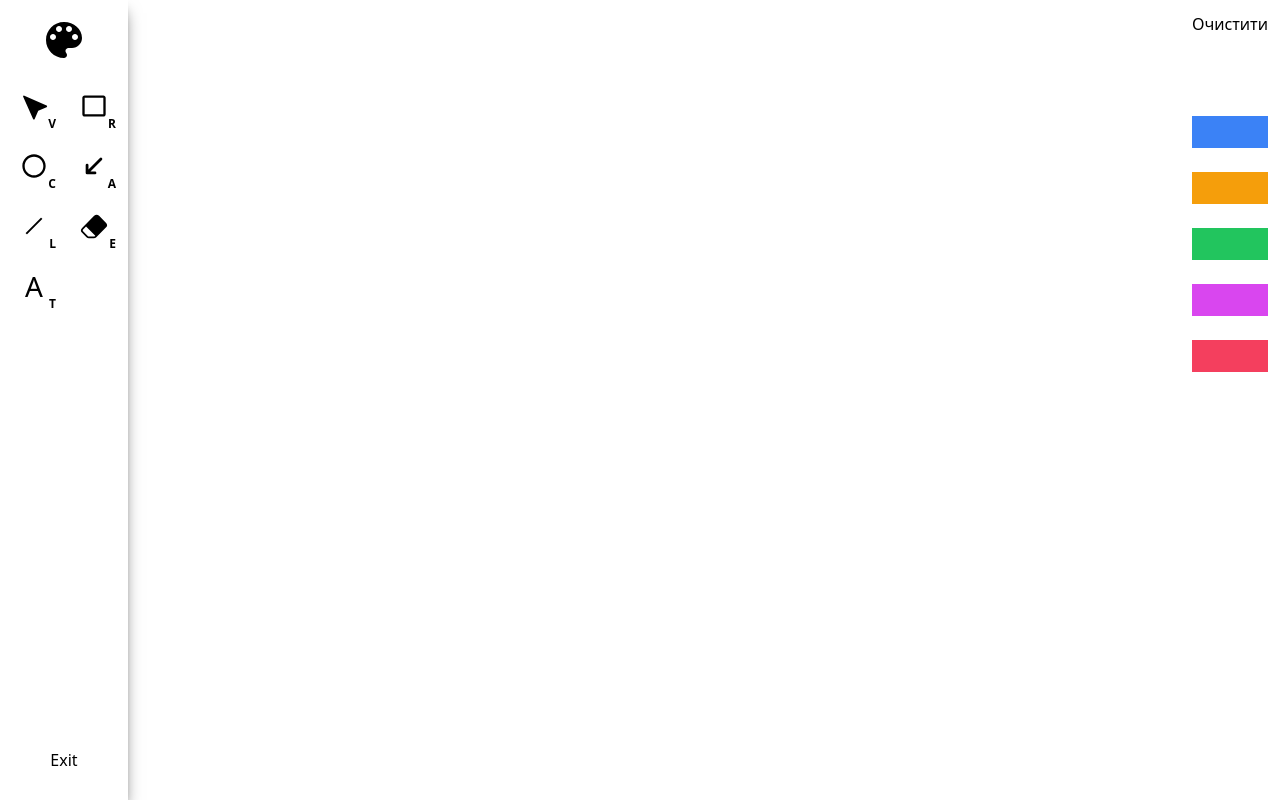
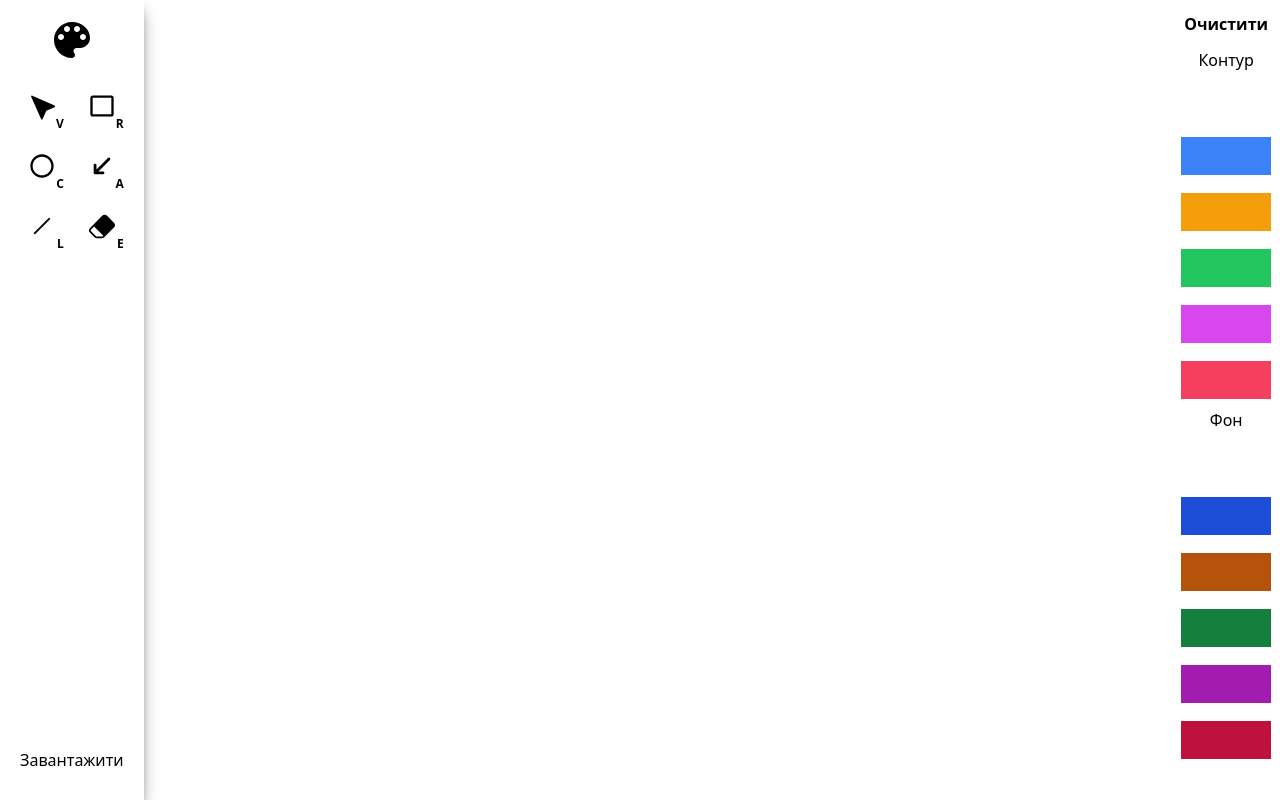
Before and after one commit to ky3ow/drawing-thingy, a Next.js app: page / in a window 1280 px wide. Built offline with nearby package versions, Linux system fonts and the light colour scheme.

Commit message:
added more styles, added all resizing, added file download

```diff
--- a/components/Controls.tsx
+++ b/components/Controls.tsx
@@ -1,16 +1,31 @@
-import { ToolControlProps } from '../helper/tools';
+import { MouseEventHandler } from 'react';
+import { Shape, ToolControlProps } from '../helper/tools';
 import Toolbar from './Toolbar';
 import ButtonBase from './base/ButtonBase';
 
-const Controls = ({ tool, setter }: ToolControlProps) => {
+const Controls = ({
+  tool,
+  setter,
+  elements,
+  setElements,
+}: ToolControlProps & {
+  elements: Shape[];
+  setElements: (el: Shape[]) => void;
+}) => {
+  const saveToJSON: MouseEventHandler<HTMLButtonElement> = (e) => {
+    const file = new Blob([JSON.stringify(elements)], {type: 'json'})
+    const link = document.createElement('a');
+    link.href = URL.createObjectURL(file);
+    link.download = "canvas.json";
+    link.click();
+  }
   return (
     <>
       <div className='grow'>
         <Toolbar direction='col' tool={tool} setter={setter} />
       </div>
-      <ButtonBase>
-        Exit
-      </ButtonBase>
+      {/* <ButtonBase onClick={}>Зберегти</ButtonBase> */}
+      <ButtonBase onClick={saveToJSON}>Завантажити</ButtonBase>
     </>
   );
 };
--- a/components/ExtraControls.tsx
+++ b/components/ExtraControls.tsx
@@ -1,5 +1,22 @@
 import { Shape, Styles } from '../helper/tools';
 import ButtonBase from './base/ButtonBase';
+
+const createOnClick = (
+  prop: string,
+  newStyle: string,
+  styles: Styles,
+  setStyles: (styles: Styles) => void,
+  update: (styles: Styles) => void
+) => {
+  return () => {
+    const newStyles = {
+      ...styles,
+      [prop]: newStyle,
+    };
+    setStyles(newStyles);
+    update(newStyles);
+  };
+};
 
 const ExtraControls = ({
   clear,
@@ -19,74 +36,143 @@ const ExtraControls = ({
           clear();
         }}
       >
-        Очистити
+        <b>Очистити</b>
       </ButtonBase>
+      <p className='text-center'>Контур</p>
       <ButtonBase
-        onClick={() => {
-          const newStyles = {
-            ...styles,
-            strokeStyle: '#fff',
-          };
-          update(newStyles);
-        }}
+        onClick={createOnClick(
+          'strokeStyle',
+          '#fff',
+          styles,
+          setStyles,
+          update
+        )}
       >
-        <div className='bg-white p-4'></div>
+        <div className='outline outline-white bg-white p-4'></div>
       </ButtonBase>
 
       <ButtonBase
-        onClick={() => {
-          const newStyles = {
-            ...styles,
-            strokeStyle: 'rgb(59 130 246)',
-          };
-          update(newStyles);
-        }}
+        onClick={createOnClick(
+          'strokeStyle',
+          'rgb(59 130 246)',
+          styles,
+          setStyles,
+          update
+        )}
       >
-        <div className='bg-blue-500 p-4'></div>
+        <div className='outline outline-blue-500 bg-blue-500 p-4'></div>
       </ButtonBase>
       <ButtonBase
-        onClick={() => {
-          const newStyles = {
-            ...styles,
-            strokeStyle: 'rgb(245 158 11)',
-          };
-          update(newStyles);
-        }}
+        onClick={createOnClick(
+          'strokeStyle',
+          'rgb(245 158 11)',
+          styles,
+          setStyles,
+          update
+        )}
       >
-        <div className='bg-amber-500 p-4'></div>
+        <div className='outline outline-amber-500 bg-amber-500 p-4'></div>
       </ButtonBase>
       <ButtonBase
-        onClick={() => {
-          const newStyles = {
-            ...styles,
-            strokeStyle: 'rgb(34 197 94)',
-          };
-          update(newStyles);
-        }}
+        onClick={createOnClick(
+          'strokeStyle',
+          'rgb(34 197 94)',
+          styles,
+          setStyles,
+          update
+        )}
       >
-        <div className='bg-green-500 p-4'></div>
+        <div className='outline outline-green-500 bg-green-500 p-4'></div>
       </ButtonBase>
       <ButtonBase
-        onClick={() => {
-          const newStyles = {
-            ...styles,
-            strokeStyle: 'rgb(217 70 239)',
-          };
-          update(newStyles);
-        }}
+        onClick={createOnClick(
+          'strokeStyle',
+          'rgb(217 70 239)',
+          styles,
+          setStyles,
+          update
+        )}
       >
-        <div className='bg-fuchsia-500 p-4'></div>
+        <div className='outline outline-fuchsia-500 bg-fuchsia-500 p-4'></div>
       </ButtonBase>
       <ButtonBase
-        onClick={() => {
-          const newStyles = {
-            ...styles,
-            strokeStyle: 'rgb(244 63 94)',
-          };
-          update(newStyles);
-        }}
+        onClick={createOnClick(
+          'strokeStyle',
+          'rgb(244 63 94)',
+          styles,
+          setStyles,
+          update
+        )}
       >
-        <div className='bg-rose-500 p-4'></div>
+        <div className='outline outline-rose-500 bg-rose-500 p-4'></div>
+      </ButtonBase>
+      <p className='text-center'>Фон</p>
+      <ButtonBase
+        onClick={createOnClick(
+          'fillStyle',
+          'transparent',
+          styles,
+          setStyles,
+          update
+        )}
+      >
+        <div className='outline outline-white p-4'></div>
+      </ButtonBase>
+
+      <ButtonBase
+        onClick={createOnClick(
+          'fillStyle',
+          '#1d4ed8',
+          styles,
+          setStyles,
+          update
+        )}
+      >
+        <div className='outline outline-blue-700 bg-blue-700 p-4'></div>
+      </ButtonBase>
+      <ButtonBase
+        onClick={createOnClick(
+          'fillStyle',
+          '#b45309',
+          styles,
+          setStyles,
+          update
+        )}
+      >
+        <div className='outline outline-amber-700 bg-amber-700 p-4'></div>
+      </ButtonBase>
+      <ButtonBase
+        onClick={createOnClick(
+          'fillStyle',
+          '#15803d',
+          styles,
+          setStyles,
+          update
+        )}
+      >
+        <div className='outline outline-green-700 bg-green-700 p-4'></div>
+      </ButtonBase>
+      <ButtonBase
+        onClick={createOnClick(
+          'fillStyle',
+          '#a21caf',
+          styles,
+          setStyles,
+          update
+        )}
+      >
+        <div className='outline outline-fuchsia-700 bg-fuchsia-700 p-4'></div>
+      </ButtonBase>
+      <ButtonBase
+        onClick={createOnClick(
+          'fillStyle',
+          '#be123c',
+          styles,
+          setStyles,
+          update
+        )}
+      >
+        <div className='outline outline-rose-700 bg-rose-700 p-4'></div>
       </ButtonBase>
     </>
   );
--- a/helper/geometry.ts
+++ b/helper/geometry.ts
@@ -14,7 +14,11 @@ const drawRect: DrawFunc<[rounded?: number]> = (
 ) => {
   if (rounded > 0.5) rounded = 0.5;
   const radius = Math.min(end.x - start.x, end.y - start.y) * rounded;
-  context.strokeRect(start.x, start.y, end.x - start.x, end.y - start.y)
+  context.beginPath();
+  context.rect(start.x, start.y, end.x - start.x, end.y - start.y);
+  context.closePath();
+  context.fill();
+  context.stroke();
   const a = Math.min(end.x - start.x, end.y - start.y) * rounded;
 };
 
@@ -101,4 +105,13 @@ const drawArrowHead: DrawFunc<[headlen: number, angle: number]> = (
   context.closePath();
 };
 
-export { drawRect, drawLine, drawArrowHead, getSnapPoint, getDistance };
+const drawCircle = (ctx: CanvasRenderingContext2D, x: number, y: number, r: number) => {
+  ctx.moveTo(x,y);
+  ctx.beginPath();
+  ctx.ellipse(x, y, r, r, 360, 0, Math.PI * 2);
+  ctx.closePath();
+  ctx.stroke();
+  ctx.fill();
+}
+
+export { drawRect, drawLine, drawArrowHead, drawCircle, getSnapPoint, getDistance };
--- a/helper/tools.tsx
+++ b/helper/tools.tsx
@@ -7,6 +7,7 @@ import { sizes } from '../components/base/ButtonBase';
 import nextId from 'react-id-generator';
 import {
   drawArrowHead,
+  drawCircle,
   drawLine,
   drawRect,
   getDistance,
@@ -64,7 +65,7 @@ type Selectable = {
   showSelection: () => void;
 };
 
-type Position = 'tl' | 't' | 'tr' | 'l' | 'bl' | 'b' | 'br' | 'r' | 'point' | 'in' | null;
+type Position = 'tl' | 't' | 'tr' | 'l' | 'bl' | 'b' | 'br' | 'r' | 'start' | 'end' | 'in' | null;
 
 type Shape = {
   readonly id: string;
@@ -190,14 +191,6 @@ const generate2dShape: ShapeGenerator = (point, context, styles) => {
       this.start = { x: minX, y: minY };
       this.end = { x: maxX, y: maxY };
     },
-    transform(start, end) {
-      const { x: x0, y: y0 } = start;
-      const { x, y } = end;
-      this.start.x = x0;
-      this.start.y = y0;
-      this.end.x = x;
-      this.end.y = y;
-    },
     checkIntersection(point) {
       const OFFSET = 10;
       const { start, end } = this;
@@ -221,30 +214,24 @@ const generate2dShape: ShapeGenerator = (point, context, styles) => {
       return null;
     },
     showSelection() {
-      const OFFSET = 2;
+      const selectionRad = 5;
       const { start, end } = this;
       const width = end.x - start.x;
       const height = end.y - start.y;
       if (this.selected) {
         const ctx = this.context;
         const styles = this.styles;
-        ctx.strokeStyle = '#A45EE5';
-        ctx.fillStyle = '#2C041C';
+        ctx.fillStyle = '#BF40BF';
+        ctx.strokeStyle = '#BF40BF';
         ctx.lineWidth = 5;
-        ctx.moveTo(start.x + OFFSET, start.y + OFFSET);
-        ctx.beginPath();
-        ctx.ellipse(
-          start.x + OFFSET,
-          start.y + OFFSET,
-          10,
-          10,
-          360,
-          0,
-          Math.PI * 2
-        );
-        ctx.closePath();
-        ctx.stroke();
-        ctx.fill();
+        drawCircle(ctx, start.x, start.y, selectionRad);
+        drawCircle(ctx, end.x, start.y, selectionRad);
+        drawCircle(ctx, end.x, end.y, selectionRad);
+        drawCircle(ctx, start.x, end.y, selectionRad);
+        drawCircle(ctx, (start.x + end.x) / 2, start.y, selectionRad);
+        drawCircle(ctx, (start.x + end.x) / 2, end.y, selectionRad);
+        drawCircle(ctx, start.x, (start.y + end.y) / 2, selectionRad);
+        drawCircle(ctx, end.x, (start.y + end.y) / 2, selectionRad);
         ctx.setLineDash([1]);
         ctx.lineWidth = styles.width;
         ctx.strokeStyle = styles.strokeStyle;
@@ -264,20 +251,34 @@ const generate1dShape: ShapeGenerator = (point, context, styles) => {
       };
     },
     checkIntersection(point) {
-      const OFFSET = 2;
+      const OFFSET = 4;
       const { start, end } = this;
       //    A      C      B
       //    *------*------*
       const AC = getDistance(start, point);
       const BC = getDistance(end, point);
       const AB = getDistance(start, end);
-      if (
-        isNear(point.x, start.x, point.y, start.y, OFFSET) ||
-        isNear(point.x, end.x, point.y, end.y, OFFSET)
-      )
-        return 'point';
+      if (isNear(point.x, start.x, point.y, start.y, OFFSET)) return 'start';
+      if (isNear(point.x, end.x, point.y, end.y, OFFSET)) return 'end';
       if (AC + BC <= AB + styles.width + OFFSET) return 'in';
       return null;
+    },
+    showSelection() {
+      const selectionRad = 5;
+      const { start, end } = this;
+      if (this.selected) {
+        const ctx = this.context;
+        const styles = this.styles;
+        ctx.fillStyle = '#BF40BF';
+        ctx.strokeStyle = '#BF40BF';
+        ctx.lineWidth = 5;
+        drawCircle(ctx, start.x, start.y, selectionRad);
+        drawCircle(ctx, end.x, end.y, selectionRad);
+        ctx.setLineDash([1]);
+        ctx.lineWidth = styles.width;
+        ctx.strokeStyle = styles.strokeStyle;
+        ctx.fillStyle = styles.fillStyle;
+      }
     },
   };
 };
@@ -351,8 +352,8 @@ const tools: readonly (ShapeTool | UtilTool | MoveTool)[] = [
             0,
             2 * Math.PI
           );
+          this.context.fill();
           this.context.stroke();
-          this.context.fill();
           this.context.closePath();
           this.showSelection();
         },
@@ -387,6 +388,7 @@ const tools: readonly (ShapeTool | UtilTool | MoveTool)[] = [
             headLen,
             Math.PI / 6
           );
+          this.showSelection();
         },
       };
     },
@@ -404,6 +406,7 @@ const tools: readonly (ShapeTool | UtilTool | MoveTool)[] = [
           this.applyStyles();
           const { start, end } = this;
           drawLine({ start, end }, this.context);
+          this.showSelection();
         },
       };
     },
@@ -413,13 +416,6 @@ const tools: readonly (ShapeTool | UtilTool | MoveTool)[] = [
     title: 'eraser',
     icon: <BsFillEraserFill size={sizes.md} title='Eraser' />,
     hotkey: 'e',
-    action: () => {},
-  },
-  {
-    type: 'util',
-    title: 'text',
-    icon: <div className='text-[1.75rem] leading-7'>A</div>,
-    hotkey: 't',
     action: () => {},
   },
 ];
--- a/pages/index.tsx
+++ b/pages/index.tsx
@@ -45,6 +45,9 @@ const useElements = (initialState: Shape[]) => {
   };
 
   const [selectedElement, _setSelected] = useState<Shape>();
+  const isSelected = useMemo(() => {
+    return !!selectedElement?.id;
+  }, [selectedElement?.id])
 
   const getSelected = () => {
     return getElementById(selectedElement?.id);
@@ -69,6 +72,7 @@ const useElements = (initialState: Shape[]) => {
     updateElements,
     getSelected,
     setSelected,
+    isSelected,
   };
 };
 
@@ -84,6 +88,7 @@ const Home: NextPage = () => {
     updateElements,
     getSelected,
     setSelected,
+    isSelected,
   } = useElements([]);
   const tool = useMemo(() => {
     return tools.find((tool) => tool.title === activeTool);
@@ -141,12 +146,13 @@ const Home: NextPage = () => {
     if (tool?.title === 'cursor') {
       const [_, pos] = getElementAtPosition(point);
       let cursorType;
-      if (getSelected()) {
+      if (isSelected) {
         switch (pos) {
           case 'in':
             cursorType = 'move';
             break;
-          case 'point':
+          case 'start':
+          case 'end':
             cursorType = 'pointer';
             break;
           case 'tl':
@@ -168,7 +174,7 @@ const Home: NextPage = () => {
           default:
             cursorType = 'default';
         }
-      } else if (pos === 'in') {
+      } else if (pos) {
         cursorType = 'move';
       } else {
         cursorType = 'default';
@@ -185,6 +191,7 @@ const Home: NextPage = () => {
     const point = { x: offsetX, y: offsetY };
     switch (tool.type) {
       case 'shape': {
+        console.log('when drawing', styles)
         const element = tool.generateShape(point, ctxRef.current, styles);
         setElements([...elements, element]);
         setStatus('drawing');
@@ -192,21 +199,27 @@ const Home: NextPage = () => {
       }
       case 'selection': {
         const [element, position] = getElementAtPosition(point);
-        setPosition(position);
-        if (position === 'in') {
+        if(isSelected && !position) {
+          setSelected(undefined);
+        } else if(isSelected && position !== 'in') {
+          setStatus('resizing');
+          element!.setOffset(point);
+        } else {
           if (element) {
             setStatus('moving');
             element.setOffset(point);
             updateElements(element);
             setSelected(element);
           }
-        } else if (position === null) {
-          setSelected(undefined);
-        } else {
-          setStatus('resizing');
-          element!.setOffset(point);
         }
+        setPosition(position);
         break;
+      }
+      case 'util': {
+        const [element, _] = getElementAtPosition(point);
+        if(tool.title === 'eraser' && element) {
+          setElements(elements => elements.filter(el => el.id !== element.id))
+        }
       }
     }
   };
@@ -227,14 +240,68 @@ const Home: NextPage = () => {
       case 'selection': {
         const element = getSelected();
         if (!element) return;
-        switch (position) {
-          case 'in': {
-            element.move(endPoint);
-            break;
-          }
-          case 'tl': {
-            element.transform(endPoint, element.end);
-            break;
+        if (status === 'moving') {
+          element.move(endPoint);
+        } else {
+          switch (position) {
+            case 'tl': {
+              element.transform(endPoint, element.end);
+              break;
+            }
+            case 'tr': {
+              element.transform(
+                { x: element.start.x, y: endPoint.y },
+                { x: endPoint.x, y: element.end.y }
+              );
+              break;
+            }
+            case 'bl': {
+              element.transform(
+                { x: endPoint.x, y: element.start.y },
+                { x: element.end.x, y: endPoint.y }
+              );
+              break;
+            }
+            case 'br': {
+              element.transform(element.start, endPoint);
+              break;
+            }
+            case 't': {
+              element.transform(
+                { x: element.start.x, y: endPoint.y },
+                { x: element.end.x, y: element.end.y }
+              );
+              break;
+            }
+            case 'b': {
+              element.transform(
+                { x: element.start.x, y: element.start.y },
+                { x: element.end.x, y: endPoint.y }
+              );
+              break;
+            }
+            case 'l': {
+              element.transform(
+                { x: endPoint.x, y: element.start.y },
+                { x: element.end.x, y: element.end.y }
+              );
+              break;
+            }
+            case 'r': {
+              element.transform(
+                { x: element.start.x, y: element.start.y },
+                { x: endPoint.x, y: element.end.y }
+              );
+              break;
+            }
+            case 'end': {
+              element.transform(element.start, endPoint);
+              break;
+            }
+            case 'start': {
+              element.transform(endPoint, element.end);
+              break;
+            }
           }
         }
         updateElements(element);
@@ -262,22 +329,13 @@ const Home: NextPage = () => {
         <link rel='icon' href='/favicon.ico' />
       </Head>
       <main
-        className={`flex min-h-screen transition-colors duration-500 dark:bg-zinc-900 ${
-          formVisible ? 'saturate-50 filter' : ''
-        }`}
+        className={`flex min-h-screen transition-colors duration-500 dark:bg-zinc-900`}
       >
-        <div
-          className={`z-5 absolute inset-0 flex items-center justify-center bg-slate-900 bg-opacity-30 ${
-            formVisible ? 'block' : 'hidden'
-          }`}
-        >
-          <Form close={() => setFormVisible(false)} />
-        </div>
         <aside className='flex min-w-max  flex-col items-center gap-4 p-2 py-4 shadow-lg shadow-black/50 dark:bg-zinc-800/75 dark:shadow-transparent'>
-          <button onClick={() => setFormVisible((e) => !e)}>
+          <a target='blank' href="https://github.com/volodymyr-havryliuk165">
             <Logo className=' hover:text-rose-600' />
-          </button>
-          <Controls tool={activeTool} setter={setTool} />
+          </a>
+          <Controls elements={elements} setElements={setElements} tool={activeTool} setter={setTool} />
         </aside>
         <div className='flex grow overflow-x-auto'>
           <canvas
```
